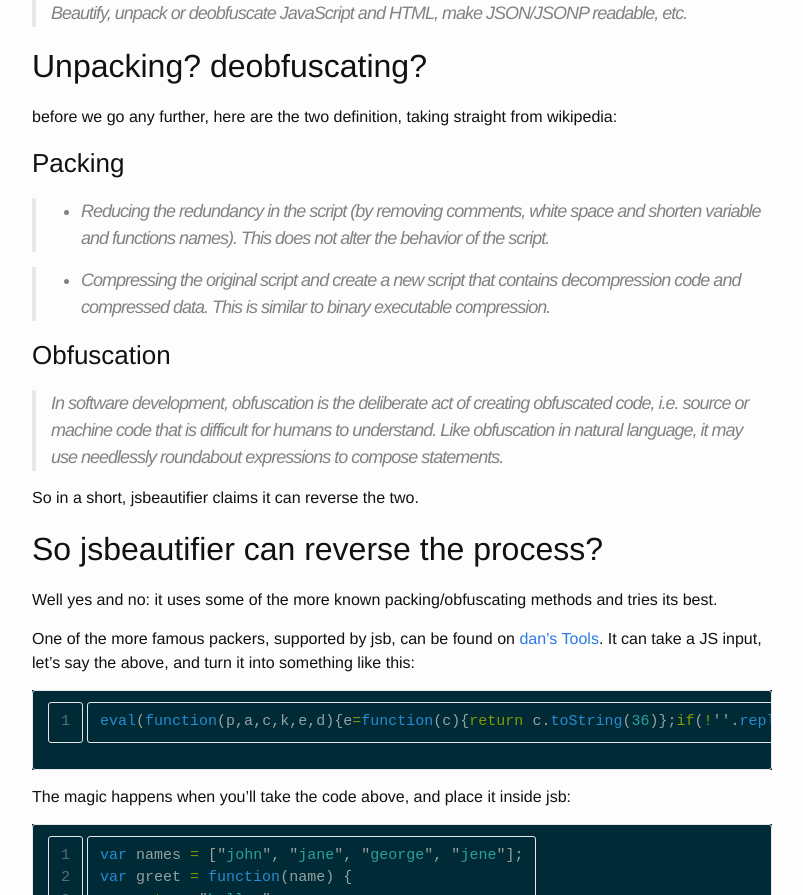
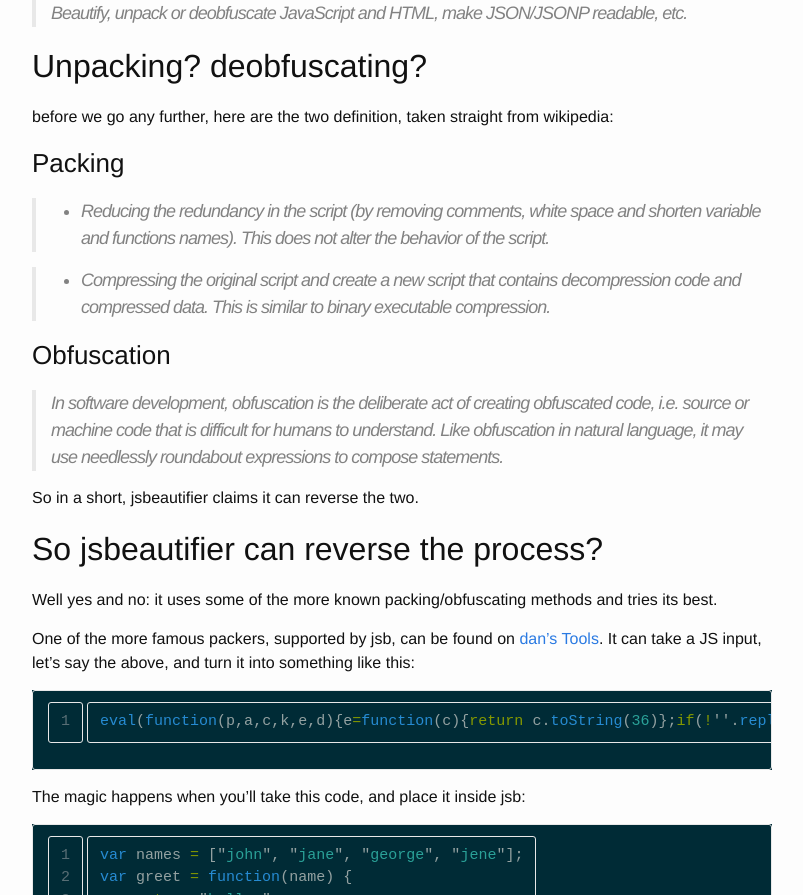
Before and after one commit to silicakes/blog.silicak.es, a Jekyll site: the page built from _posts/2015-08-28-fun-with-jsbeautifier.md, in a window 1280 px wide and 1400 px high, scrolled down 540 px. Shown: the part 152-1047 px from the top of the window, without its empty margins (238-1041 px from the left). Built offline with Jekyll 4.4.1, drawn with Linux system fonts in a browser that asks for light colours.

Commit message:
fixed typos

```diff
--- a/_posts/2015-08-28-fun-with-jsbeautifier.md
+++ b/_posts/2015-08-28-fun-with-jsbeautifier.md
@@ -30,7 +30,7 @@ However, if you'll read its description closely, you'll see that it's more than
 
 ## Unpacking? deobfuscating?
 
-before we go any further, here are the two definition, taking straight from wikipedia:
+before we go any further, here are the two definition, taken straight from wikipedia:
 
 ### Packing
 > * Reducing the redundancy in the script (by removing comments, white space and shorten variable and functions names). This does not alter the behavior of the script.
@@ -54,7 +54,7 @@ It can take a JS input, let's say the above, and turn it into something like thi
 eval(function(p,a,c,k,e,d){e=function(c){return c.toString(36)};if(!''.replace(/^/,String)){while(c--){d[c.toString(a)]=k[c]||c.toString(a)}k=[function(e){return d[e]}];e=function(){return'\\w+'};c=1};while(c--){if(k[c]){p=p.replace(new RegExp('\\b'+e(c)+'\\b','g'),k[c])}}return p}('2 1=["6","5","7","b"];2 4=3(0){a"8 "+0};1.9(3(0){4(0)});',12,12,'name|names|var|function|greet|jane|john|george|hello|forEach|return|jene'.split('|'),0,{}))
 {% endhighlight %}
 
-The magic happens when you'll take the code above, and place it inside jsb:
+The magic happens when you'll take this code, and place it inside jsb:
 
 {% highlight js linenos %}
 var names = ["john", "jane", "george", "jene"];
```
